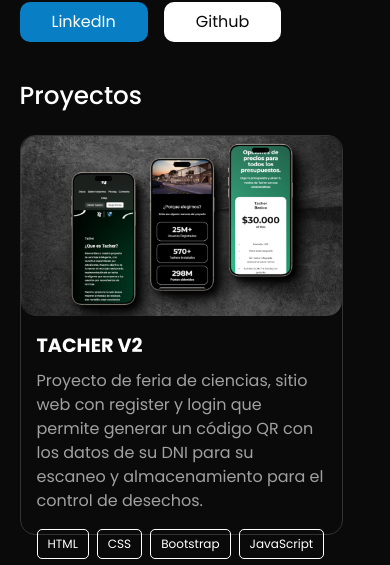
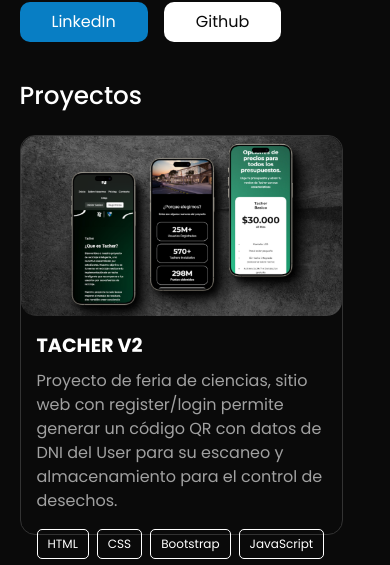
Before and after one commit to collins-ezequiel/sinergia-responsive-web-design, a plain HTML site: page build-a-personal-portfolio/index.html in a window 390 px wide. Shown: the part 693-1258 px from the top of the page. Drawn offline with nearby package versions, Linux system fonts and the light colour scheme.

Commit message:
fix responsive

```diff
--- a/build-a-personal-portfolio/index.html
+++ b/build-a-personal-portfolio/index.html
@@ -128,8 +128,8 @@
                     TACHER V2
                 </a>
                 <p>
-                    Proyecto de feria de ciencias, sitio web con register y login que permite generar un código QR con
-                    los datos de su DNI para su escaneo y almacenamiento para el control de desechos.
+                    Proyecto de feria de ciencias, sitio web con register/login permite generar un código QR con
+                    datos de DNI del User para su escaneo y almacenamiento para el control de desechos.
                 </p>
                 <div class="container-tech">
                     <div class="tech">HTML</div>
@@ -204,7 +204,7 @@
                 </a>
                 <p>
                     Proyecto CRUD que permite gestionar publicaciones. Incluye interfaz intuitiva, interacción con el
-                    DOM y manipulación dinámica de datos..
+                    DOM y manipulación dinámica de datos.
                 </p>
                 <div class="container-tech">
                     <div class="tech">HTML</div>
--- a/build-a-personal-portfolio/styles.css
+++ b/build-a-personal-portfolio/styles.css
@@ -223,7 +223,7 @@ h2 {
         height: 14em;
         border: 0.2px solid #333;
         border-radius: 15px;
-        margin-bottom: 2em;
+        margin-bottom: 5em;
         transition: 0.3s;
 
         .image-project {
```
